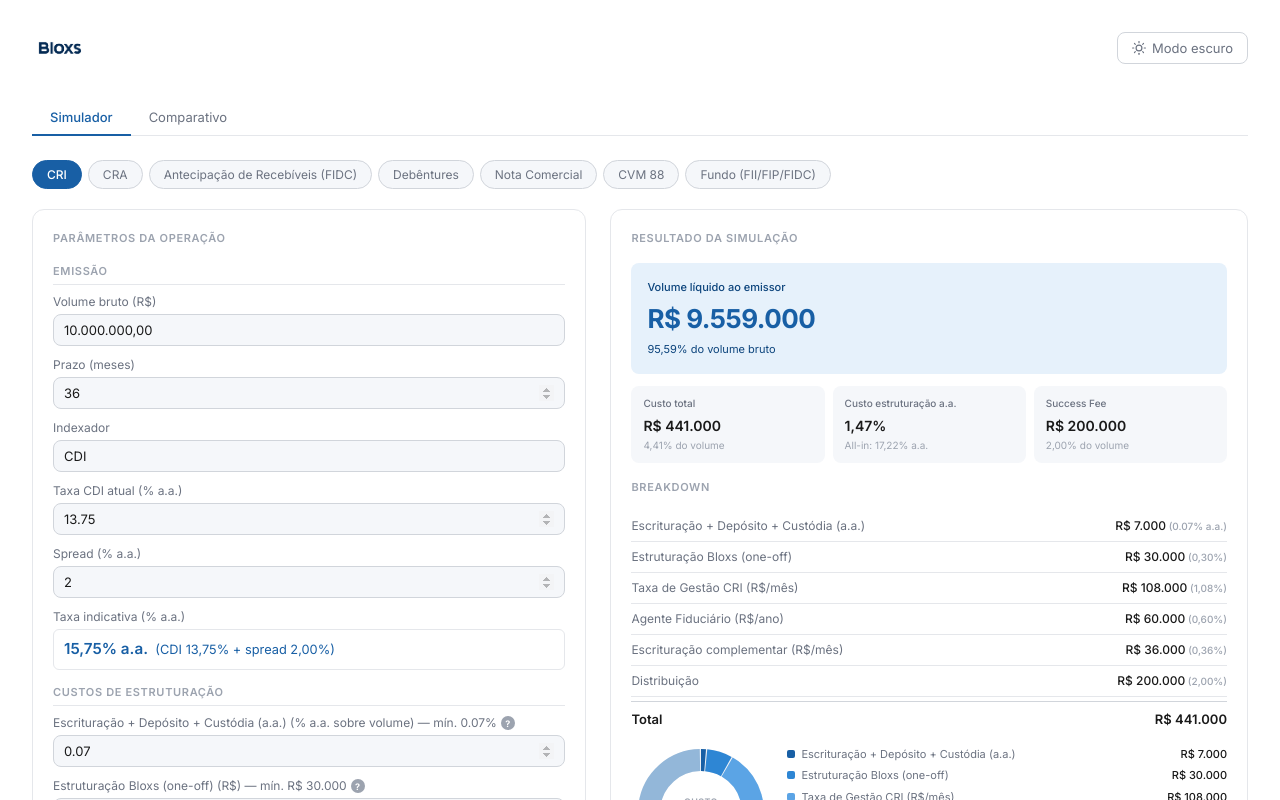
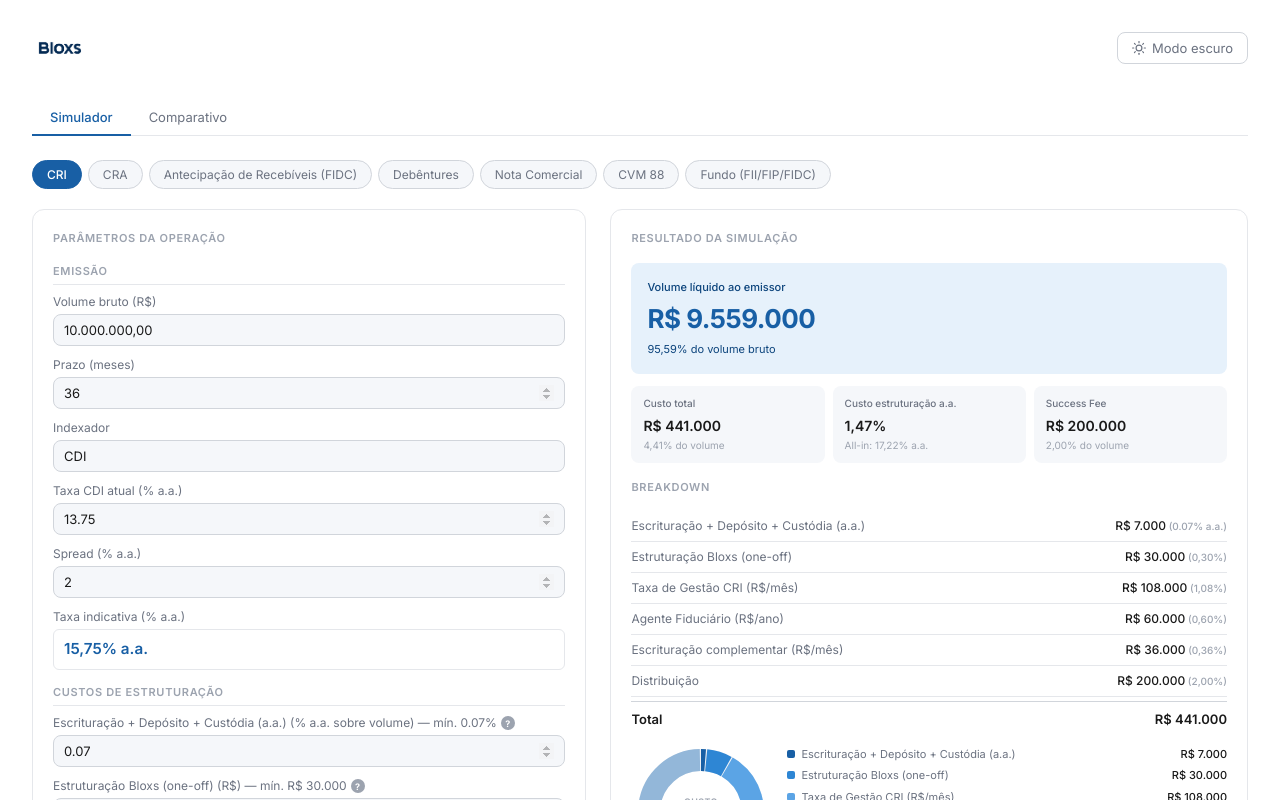
Before and after one commit to gapsantosdata/simulador-estruturacao, a React (Vite) app: page / in a window 1280 px wide. Shown: the top 800 px of the page. Built offline with nearby package versions, Linux system fonts and the light colour scheme.

Commit message:
fix: remove hint de breakdown do campo taxa indicativa

```diff
--- a/src/components/Simulator.jsx
+++ b/src/components/Simulator.jsx
@@ -303,7 +303,7 @@ export default function Simulator() {
               </div>
               <div className={styles.field}>
                 <label>Taxa indicativa (% a.a.)</label>
-                <div className={styles.calcDisplay}>{taxaAll.toFixed(2).replace('.', ',')}% a.a. &nbsp;<span className={styles.calcHint}>({indexador} {idxRate.toFixed(2).replace('.', ',')}% + spread {spread.toFixed(2).replace('.', ',')}%)</span></div>
+                <div className={styles.calcDisplay}>{taxaAll.toFixed(2).replace('.', ',')}% a.a.</div>
               </div>
             </>
           )}
```
